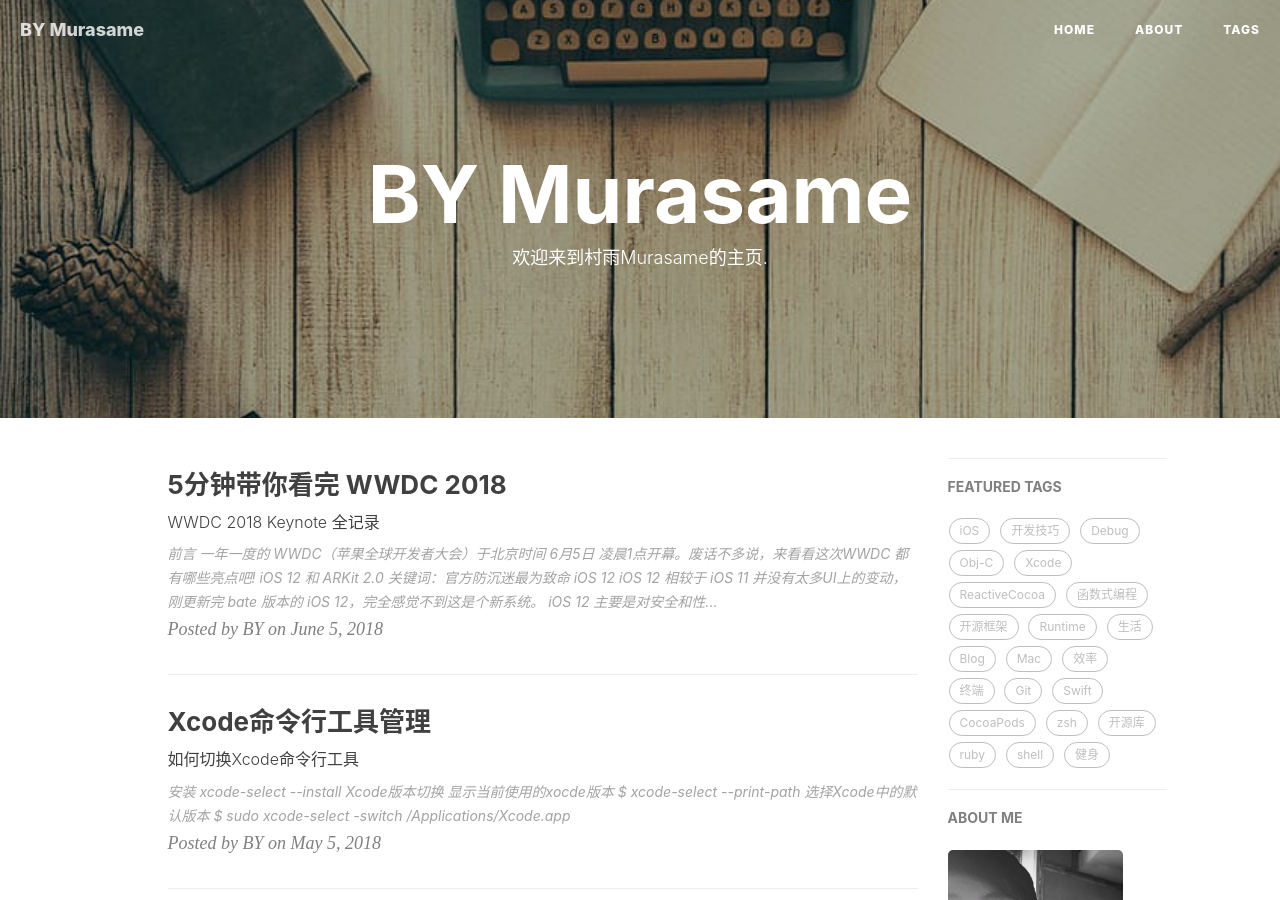
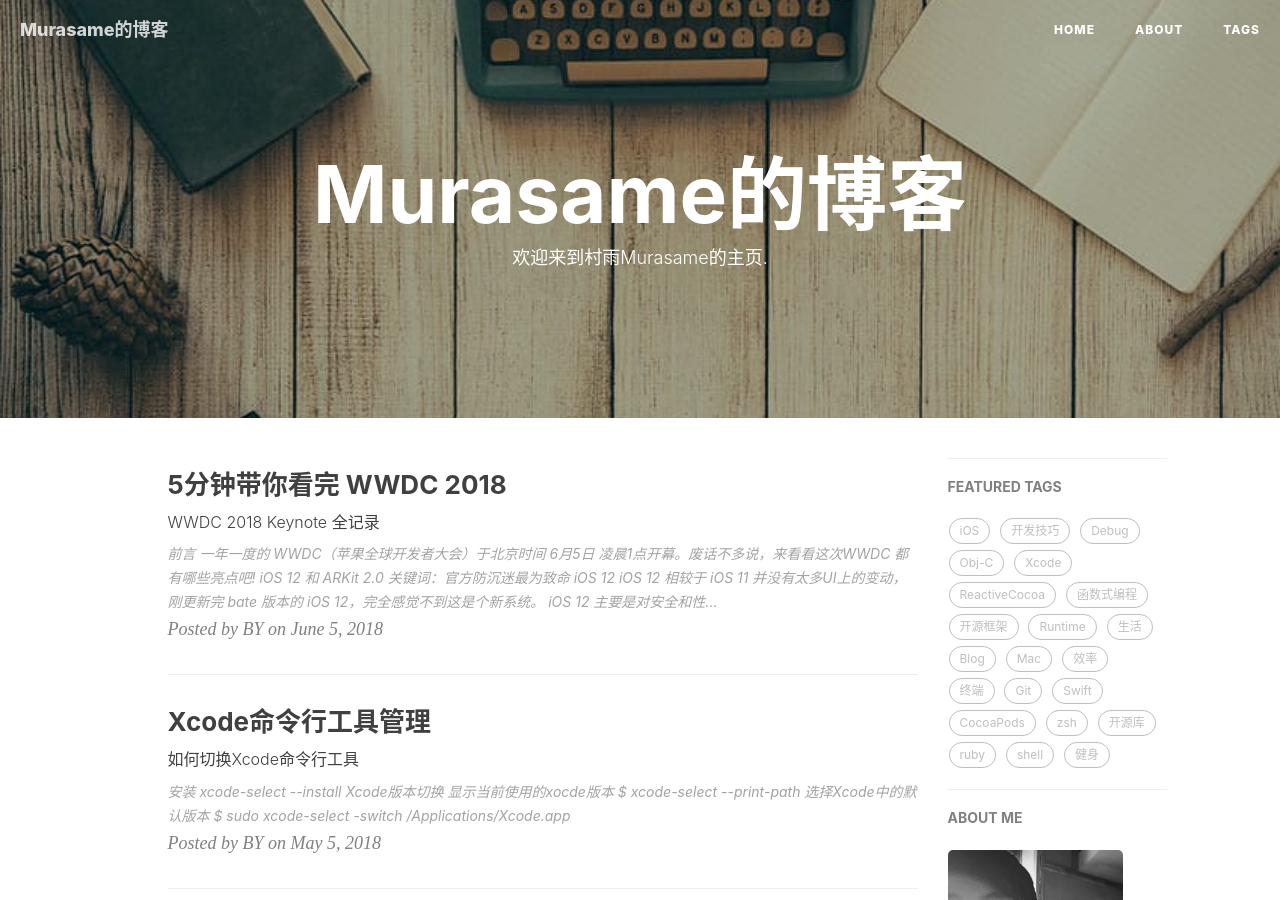
Before and after one commit to MurasameFan/MurasameFan.github.io, a Jekyll site: the page built from index.html, in a window 1280 px wide and 900 px high. Built offline with Jekyll 4.4.1, drawn with Linux system fonts in a browser that asks for light colours; nearby versions of some CDN libraries; the list of posts is cut into pages by our own code; comment, search, counter and statistics services are not loaded; some of the changed text lies outside the part shown.

Commit message:
Update _config.yml

```diff
--- a/_config.yml
+++ b/_config.yml
@@ -1,5 +1,5 @@
 # Site settings
-title: BY Murasame
+title: Murasame的博客
 SEOTitle: Murasame村雨的博客 | BY 樊晋宏
 header-img: img/post-bg-desk.jpg
 email: FanMurasame@gmail.com
```
